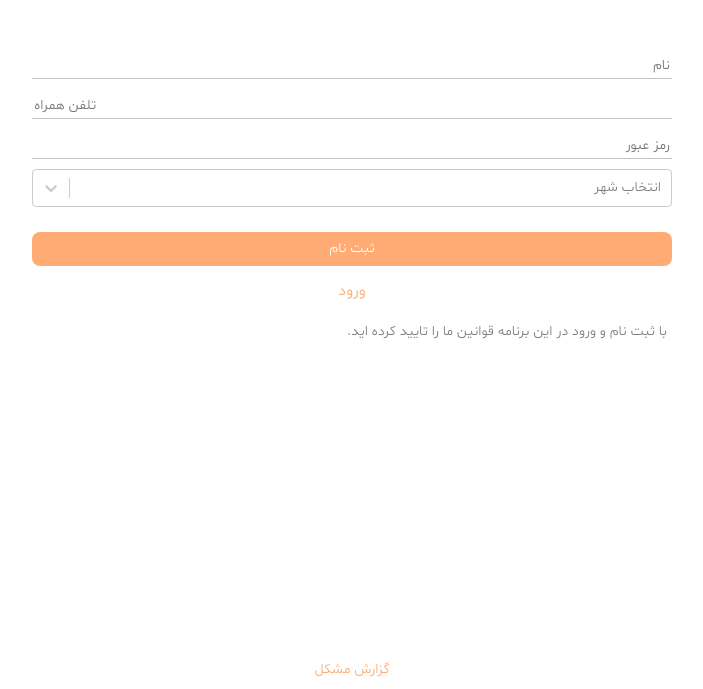
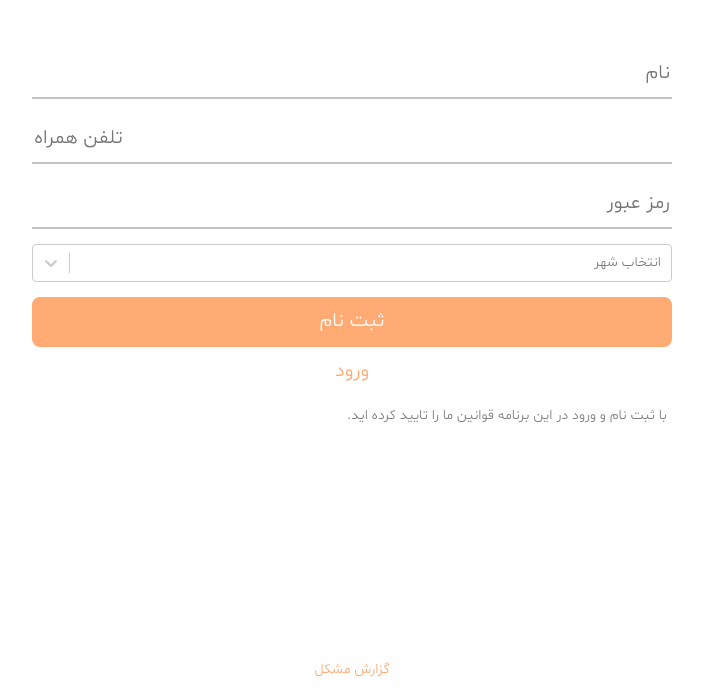
Before and after one commit to avocado-official/avocado-client, a Next.js app: page /signup in a window 1280 px wide. Shown: the part 111-800 px from the top of the page, without its empty margins (288-991 px from the left). Built offline with nearby package versions, Linux system fonts and the light colour scheme.

Commit message:
better styles in signup page

```diff
--- a/components/Input/index.js
+++ b/components/Input/index.js
@@ -2,7 +2,10 @@ import styles from '../../styles/inputComponent.module.css'
 
 const Input = ({ className, ...props }) => (
   <>
-    <input className={className || styles.input} {...props} />
+    <div className={styles.inputDiv}>
+      <input className={className || styles.input} {...props} />
+      <div className={styles.activeBorder}></div>
+    </div>
   </>
 )
 
--- a/pages/signup/index.js
+++ b/pages/signup/index.js
@@ -16,7 +16,7 @@ export default function signup() {
   const options = [
     {
       value: 'qom',
-      label: <div>Qom</div>,
+      label: <div>قم</div>,
     },
   ]
   const handleChooseCity = (e) => {
@@ -55,7 +55,6 @@ export default function signup() {
           autoComplete='off'
         >
           <Input
-            className={styles.input}
             {...register('name', { required: true, maxLength: 20 })}
             placeholder='نام'
           />
@@ -67,7 +66,6 @@ export default function signup() {
           )}
 
           <Input
-            className={styles.input}
             type='tel'
             {...register('phone', {
               required: true,
@@ -88,7 +86,6 @@ export default function signup() {
           )}
 
           <Input
-            className={styles.input}
             {...register('password', {
               required: true,
               maxLength: 18,
--- a/styles/inputComponent.module.css
+++ b/styles/inputComponent.module.css
@@ -1,14 +1,35 @@
 .input {
   width: 100%;
+  height: 50px;
   outline: none;
   border-top: none;
   border-left: none;
-  margin-top: 5px;
-  margin-bottom: 10px;
   border-right: none;
-  border-bottom: 1px rgb(195, 195, 195) solid;
+  border-bottom: 2px rgb(195, 195, 195) solid;
 }
 
 .input:focus {
   background-color: #dddddd65;
 }
+
+.input:focus ~ .activeBorder {
+  width: 100%;
+}
+.activeBorder {
+  transition: 0.5s;
+  background-color: #ffab73;
+  width: 0;
+  position: absolute;
+  height: 2px;
+  bottom: 0;
+}
+
+.inputDiv {
+  position: relative;
+  height: 50px;
+  margin-bottom: 15px;
+  display: flex;
+  width: 100%;
+  justify-content: center;
+  font-size: 20px;
+}
--- a/styles/signup.module.css
+++ b/styles/signup.module.css
@@ -4,26 +4,32 @@
 
 .button {
   width: 100%;
-  height: 34px;
+  height: 50px;
   color: white;
-  margin-top: 25px;
+  margin-top: 15px;
   border-radius: 8px;
   border: #ffab73 solid;
   background-color: #ffab73;
+  font-size: 20px;
 }
 .button:hover {
   border: #ff954f solid;
   background-color: #ff954f;
 }
 .loginLink {
-  height: 34px;
+  height: 50px;
   width: 100%;
-  margin-top: 13px;
-  text-align: center;
+  margin-top: 15px;
+  display: flex;
+  align-items: center;
+  justify-content: center;
+  border-radius: 8px;
 }
+
 .aLink {
   font-size: 16px;
   color: #ffab73;
+  font-size: 20px;
 }
 .aLink:hover {
   color: #ff8738;
```
Also changed, not shown: 1 other file (tests, documents, lock files or other folders).
